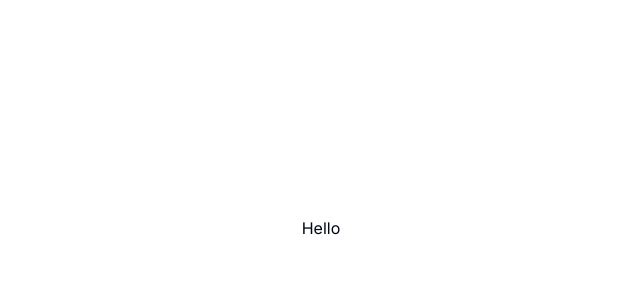
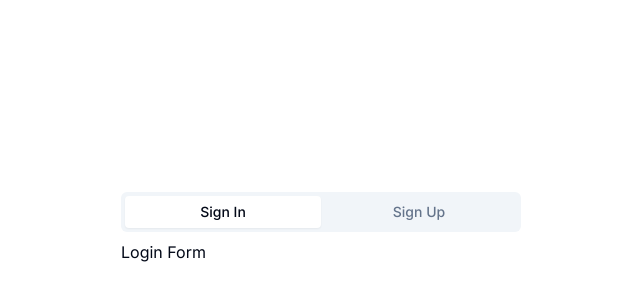
Before and after one commit to ColinAdo/dashboard-ui, a Next.js app: page /auth in a window 1280 px wide. Shown: the part 172-472 px from the top of the page, without its empty margins (319-959 px from the left). Built offline with nearby package versions, Linux system fonts and the light colour scheme.

Commit message:
Add auth tabs

```diff
--- a/app/(auth)/auth/page.tsx
+++ b/app/(auth)/auth/page.tsx
@@ -1,5 +1,11 @@
+import AuthTabs from "@/components/auth/AuthTabs";
+
 const AuthPage = () => {
-  return <>Hello</>;
+  return (
+    <>
+      <AuthTabs />
+    </>
+  );
 };
 
 export default AuthPage;
--- a/app/layout.tsx
+++ b/app/layout.tsx
@@ -1,8 +1,6 @@
 import type { Metadata } from "next";
 import { Inter } from "next/font/google";
 import "./globals.css";
-import Sidebar from "@/components/Sidebar";
-import Navbar from "@/components/Navbar";
 import { Toaster } from "@/components/ui/toaster";
 import { ThemeProvider } from "@/components/provider/ThemeProvider";
 
--- /dev/null
+++ b/components/auth/AuthTabs.tsx
@@ -0,0 +1,22 @@
+import { Tabs, TabsContent, TabsList, TabsTrigger } from "@/components/ui/tabs";
+import LoginForm from "./LoginForm";
+import RegisterForm from "./RegisterForm";
+
+const AuthTabs = () => {
+  return (
+    <Tabs defaultValue="signIn" className="w-[400px]">
+      <TabsList className="grid w-full grid-cols-2">
+        <TabsTrigger value="signIn">Sign In</TabsTrigger>
+        <TabsTrigger value="signUp">Sign Up</TabsTrigger>
+      </TabsList>
+      <TabsContent value="signIn">
+        <LoginForm />
+      </TabsContent>
+      <TabsContent value="signUp">
+        <RegisterForm />
+      </TabsContent>
+    </Tabs>
+  );
+};
+
+export default AuthTabs;
--- /dev/null
+++ b/components/auth/LoginForm.tsx
@@ -0,0 +1,5 @@
+const LoginForm = () => {
+  return <div>Login Form</div>;
+};
+
+export default LoginForm;
--- /dev/null
+++ b/components/auth/RegisterForm.tsx
@@ -0,0 +1,5 @@
+const RegisterForm = () => {
+  return <div>Register Form</div>;
+};
+
+export default RegisterForm;
--- /dev/null
+++ b/components/ui/tabs.tsx
@@ -0,0 +1,55 @@
+"use client"
+
+import * as React from "react"
+import * as TabsPrimitive from "@radix-ui/react-tabs"
+
+import { cn } from "@/lib/utils"
+
+const Tabs = TabsPrimitive.Root
+
+const TabsList = React.forwardRef<
+  React.ElementRef<typeof TabsPrimitive.List>,
+  React.ComponentPropsWithoutRef<typeof TabsPrimitive.List>
+>(({ className, ...props }, ref) => (
+  <TabsPrimitive.List
+    ref={ref}
+    className={cn(
+      "inline-flex h-10 items-center justify-center rounded-md bg-muted p-1 text-muted-foreground",
+      className
+    )}
+    {...props}
+  />
+))
+TabsList.displayName = TabsPrimitive.List.displayName
+
+const TabsTrigger = React.forwardRef<
+  React.ElementRef<typeof TabsPrimitive.Trigger>,
+  React.ComponentPropsWithoutRef<typeof TabsPrimitive.Trigger>
+>(({ className, ...props }, ref) => (
+  <TabsPrimitive.Trigger
+    ref={ref}
+    className={cn(
+      "inline-flex items-center justify-center whitespace-nowrap rounded-sm px-3 py-1.5 text-sm font-medium ring-offset-background transition-all focus-visible:outline-none focus-visible:ring-2 focus-visible:ring-ring focus-visible:ring-offset-2 disabled:pointer-events-none disabled:opacity-50 data-[state=active]:bg-background data-[state=active]:text-foreground data-[state=active]:shadow-sm",
+      className
+    )}
+    {...props}
+  />
+))
+TabsTrigger.displayName = TabsPrimitive.Trigger.displayName
+
+const TabsContent = React.forwardRef<
+  React.ElementRef<typeof TabsPrimitive.Content>,
+  React.ComponentPropsWithoutRef<typeof TabsPrimitive.Content>
+>(({ className, ...props }, ref) => (
+  <TabsPrimitive.Content
+    ref={ref}
+    className={cn(
+      "mt-2 ring-offset-background focus-visible:outline-none focus-visible:ring-2 focus-visible:ring-ring focus-visible:ring-offset-2",
+      className
+    )}
+    {...props}
+  />
+))
+TabsContent.displayName = TabsPrimitive.Content.displayName
+
+export { Tabs, TabsList, TabsTrigger, TabsContent }
--- a/package.json
+++ b/package.json
@@ -15,6 +15,7 @@
     "@radix-ui/react-dropdown-menu": "^2.0.6",
     "@radix-ui/react-label": "^2.1.0",
     "@radix-ui/react-slot": "^1.1.0",
+    "@radix-ui/react-tabs": "^1.1.0",
     "@radix-ui/react-toast": "^1.2.0",
     "class-variance-authority": "^0.7.0",
     "clsx": "^2.1.1",
```
Also changed, not shown: 1 other file (tests, documents, lock files or other folders).
